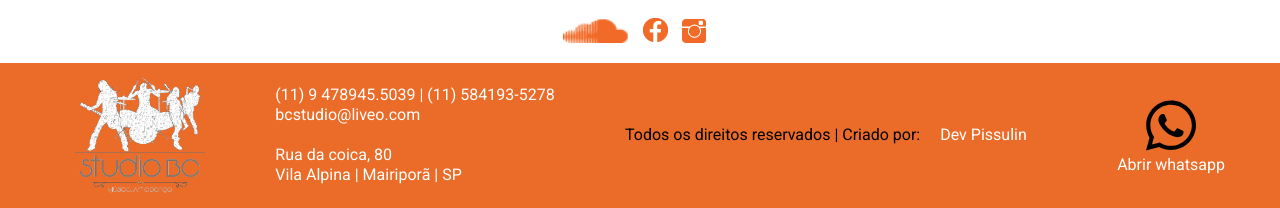
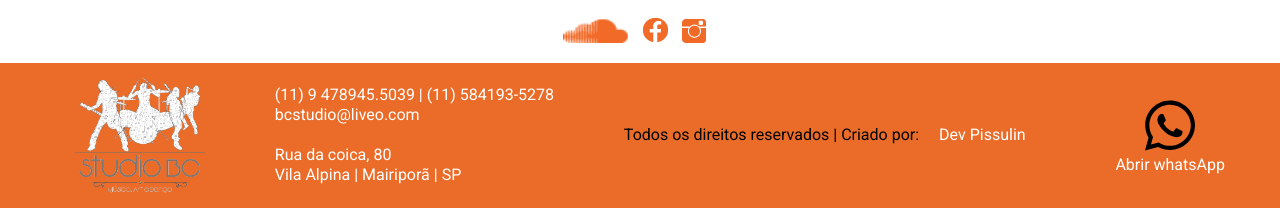
Before and after one commit to pissulin/BC-Studio, a PHP site: page / in a window 1280 px wide. Shown: the part 5398-5606 px from the top of the page. Run offline with PHP 8.4, Linux system fonts and the light colour scheme.

Commit message:
atualização footer

```diff
--- a/css/style.css
+++ b/css/style.css
@@ -514,4 +514,6 @@ footer {
         text-align: center;
 
     }
+
+
 /*Fim footer*/
--- a/index.html
+++ b/index.html
@@ -177,7 +177,7 @@
             <footer>
                 <div class="container">
                         <div class="logo-inferior">
-                            <a href="index.html" target="__blank"><img src="/img/Logo_bc_studio_semFundo.png" width="130"   alt=""></a>
+                            <a href="index.html" ><img src="/img/Logo_bc_studio_semFundo.png" width="130"   alt=""></a>
                         </div>
                         <div class="inf-contatos">
                             <p class="telefone"><a href="tel:1195454555039">(11) 9 478945.5039</a> | <a href="tel:114551935278">(11) 584193-5278</a><br>
@@ -188,7 +188,7 @@
                         <div class="desenvolvedor">
                             <p class="direitos">Todos os direitos reservados | Criado por:<a href="https://pissulin.github.io/pissulin/" target="_blank">Dev Pissulin</a></p>
                         </div>
-                        <a class="whats" href="https://bit.ly/2BzXkmb" target="_blank"><img src="/img/whatsapp-brands.svg" width="50" alt=""><br> Abrir whatsapp</a>
+                        <a class="whats" href="https://bit.ly/2BzXkmb" target="_blank"><img src="/img/whatsapp-brands.svg" width="50" alt=""><br> Abrir whatsApp</a>
                 </div>
             </footer>
 
```
